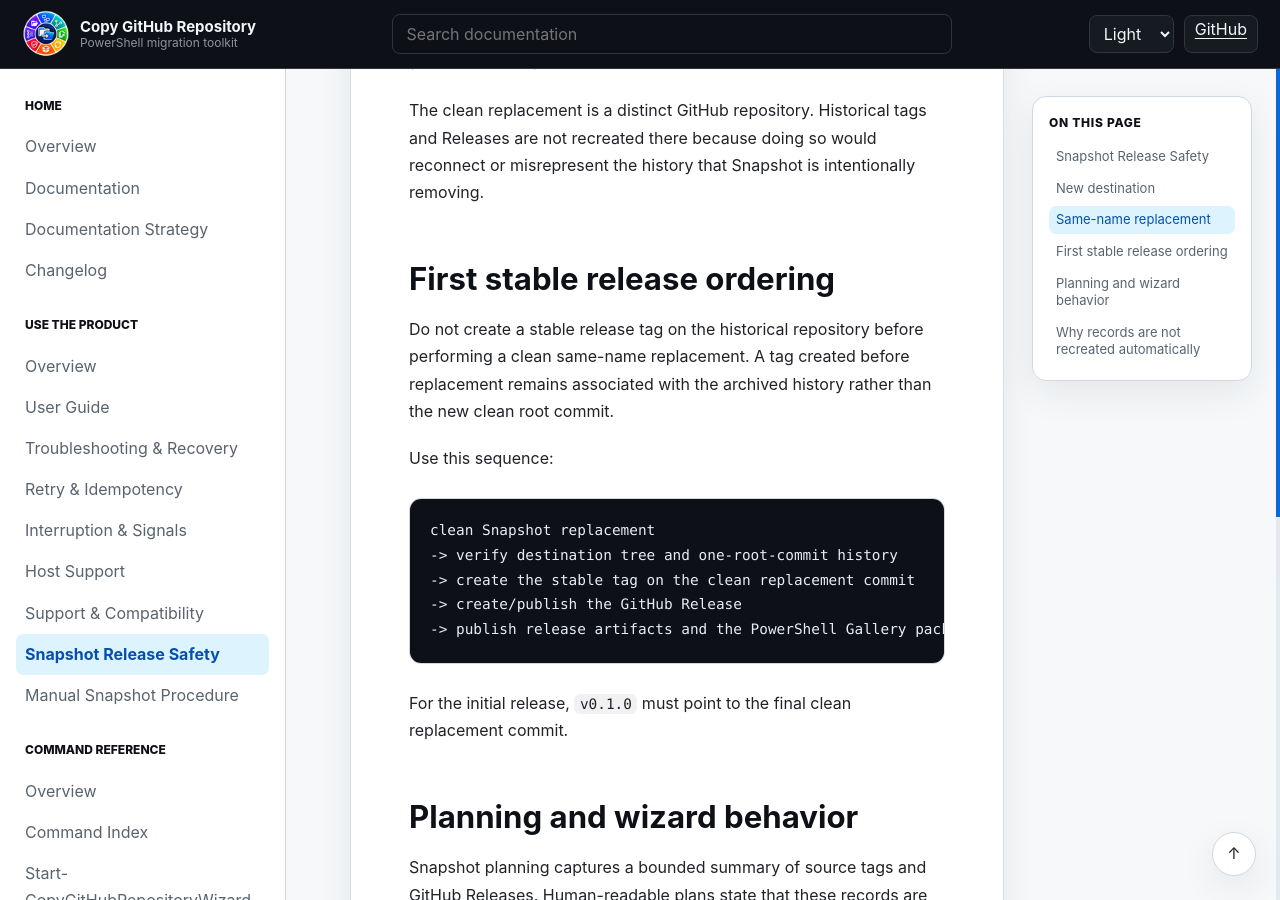
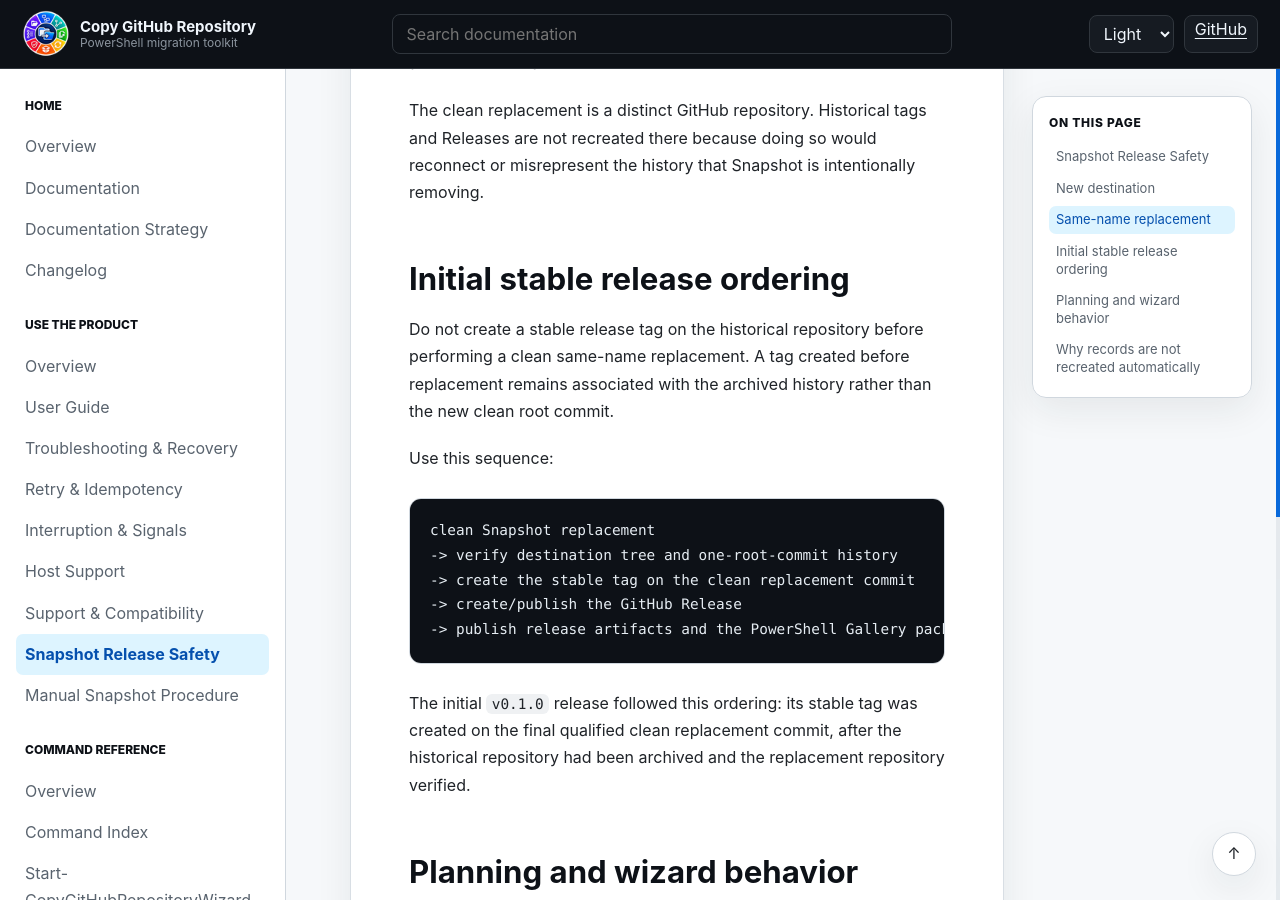
Before and after one commit to infoconex/copy-github-repo, a Jekyll site: the page built from docs/user/snapshot-release-safety.md, in a window 1280 px wide and 900 px high, scrolled down 1020 px. Built offline with Jekyll 4.4.1, drawn with Linux system fonts in a browser that asks for light colours; our own code applies the rules of GitHub Pages for plain Markdown files.

Commit message:
Record completed v0.1.0 Snapshot release ordering

````diff
--- a/docs/user/snapshot-release-safety.md
+++ b/docs/user/snapshot-release-safety.md
@@ -19,7 +19,7 @@ For same-name Snapshot replacement, the original repository is renamed to the se
 
 The clean replacement is a distinct GitHub repository. Historical tags and Releases are not recreated there because doing so would reconnect or misrepresent the history that Snapshot is intentionally removing.
 
-## First stable release ordering
+## Initial stable release ordering
 
 Do not create a stable release tag on the historical repository before performing a clean same-name replacement. A tag created before replacement remains associated with the archived history rather than the new clean root commit.
 
@@ -33,7 +33,7 @@ clean Snapshot replacement
 -> publish release artifacts and the PowerShell Gallery package
 ```
 
-For the initial release, `v0.1.0` must point to the final clean replacement commit.
+The initial `v0.1.0` release followed this ordering: its stable tag was created on the final qualified clean replacement commit, after the historical repository had been archived and the replacement repository verified.
 
 ## Planning and wizard behavior
 
````
